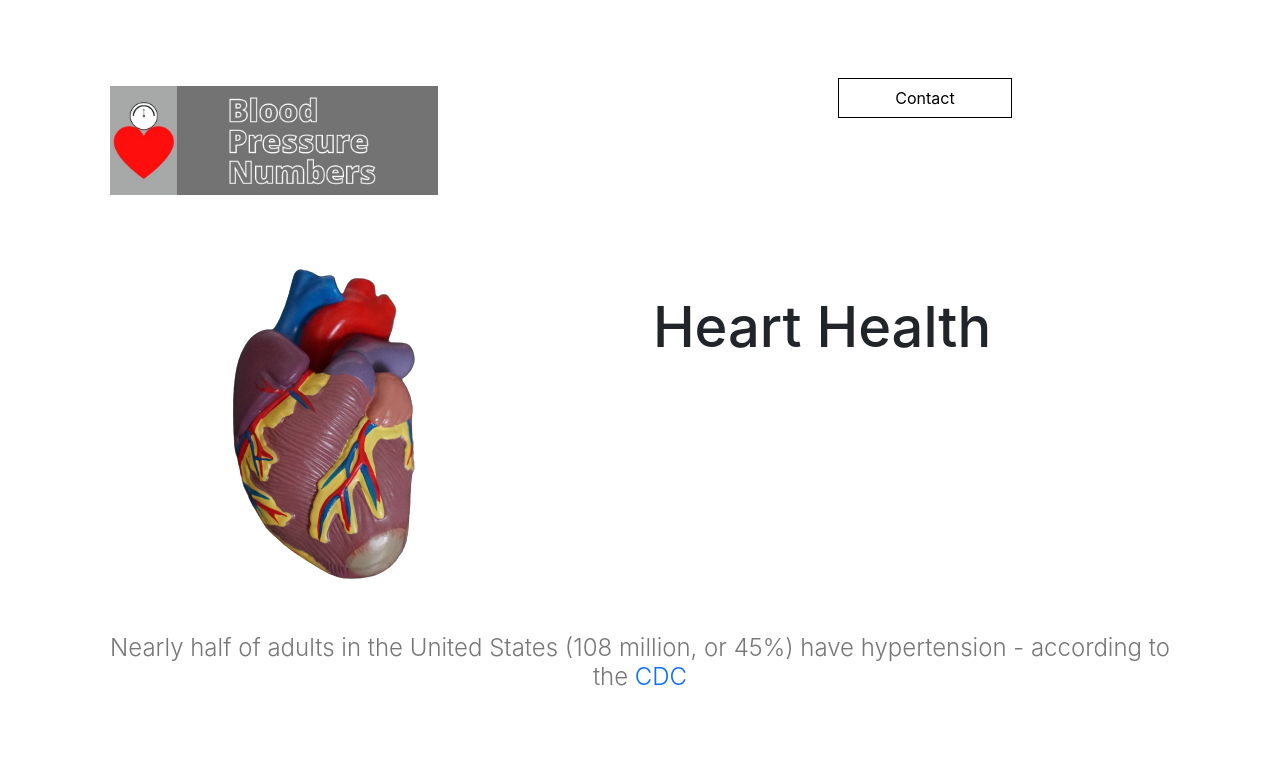
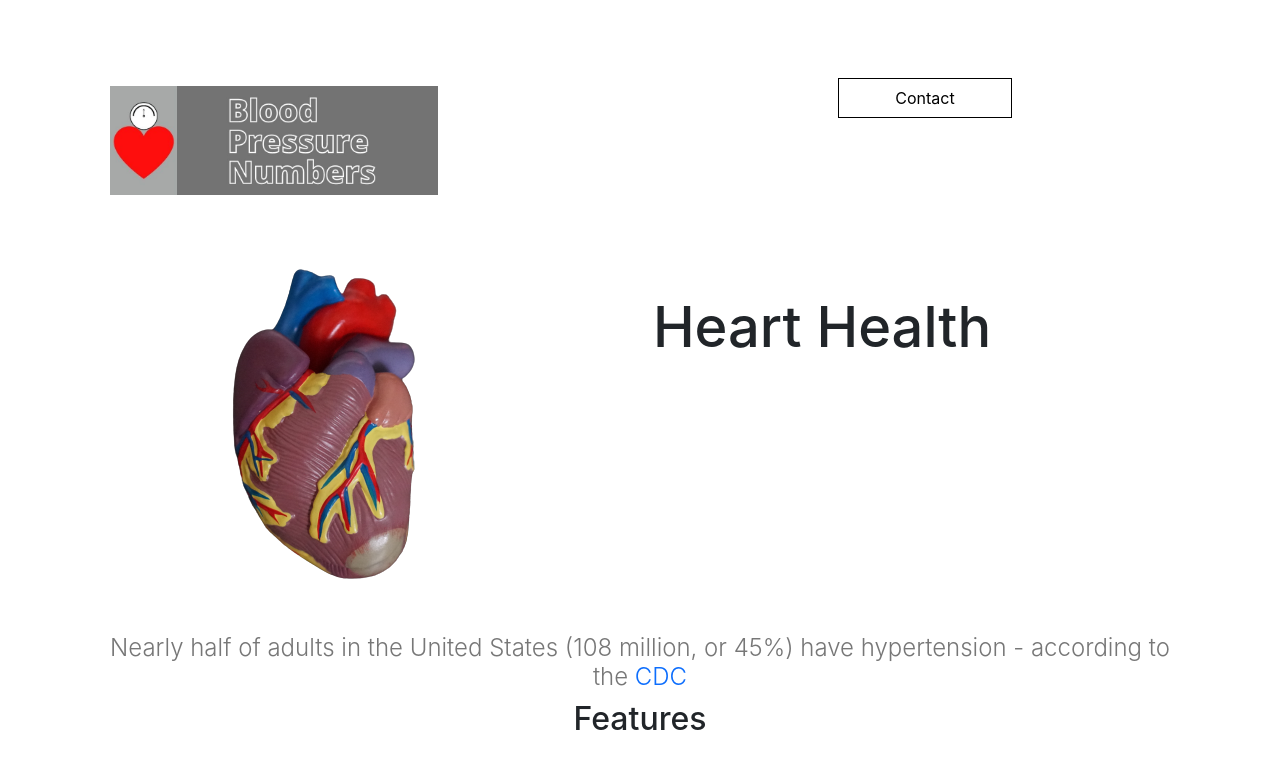
Before and after one commit to jgarcia4444/bpn-web-client, a React (Create React App) app: page / in a window 1280 px wide. Shown: the top 768 px of the page. Built offline with nearby package versions, Linux system fonts and the light colour scheme.

Commit message:
Created the Features component along with its css file. Imported the feature component into the Home Component.

```diff
--- /dev/null
+++ b/src/components/Home/Feature/index.js
@@ -0,0 +1,19 @@
+
+import React, { Component } from 'react';
+import { Container, Row, Col } from 'react-bootstrap';
+
+import './index.css';
+
+class Feature extends Component {
+
+    render() {
+
+        return (
+            <Container className="feature-container">
+                <h2 className="feature-title">Features</h2>
+            </Container>
+        )
+    }
+}
+
+export default Feature;
--- a/src/components/Home/index.css
+++ b/src/components/Home/index.css
@@ -20,6 +20,7 @@
 }
 
 .hero-container {
+
 }
 
 .hero-headline {
--- a/src/components/Home/index.js
+++ b/src/components/Home/index.js
@@ -3,6 +3,7 @@ import { Container, Row, Col } from 'react-bootstrap';
 
 import './index.css';
 import heart from '../imgs/backgrounds/heart.png';
+import Feature from './Feature';
 
 class Home extends Component {
 
@@ -25,6 +26,7 @@ class Home extends Component {
                         </h4>
                     </Row>
                 </Container>
+                <Feature />
             </Container>
         )
     }
```
Also changed, not shown: src/components/Home/Feature/index.css (added).
